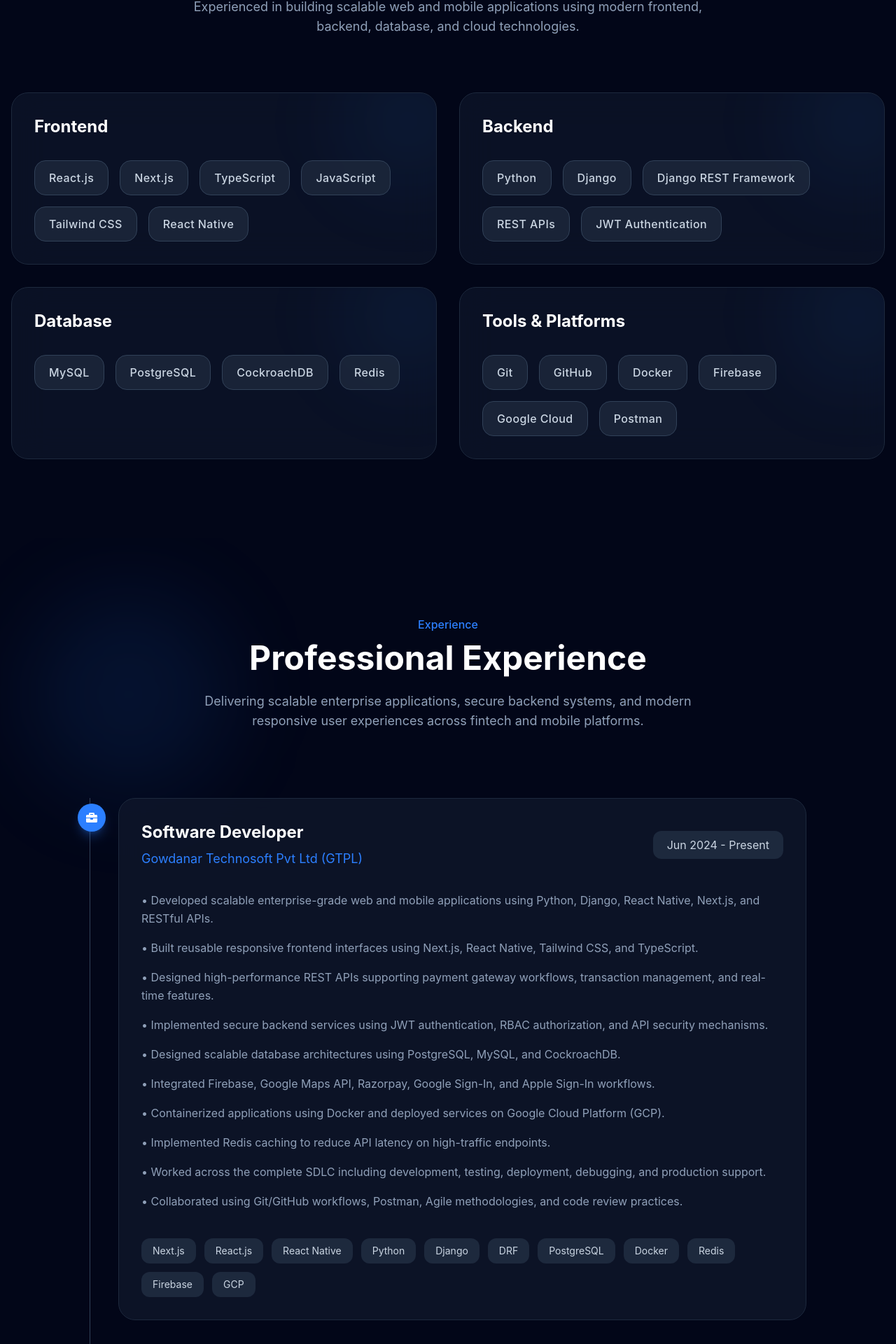
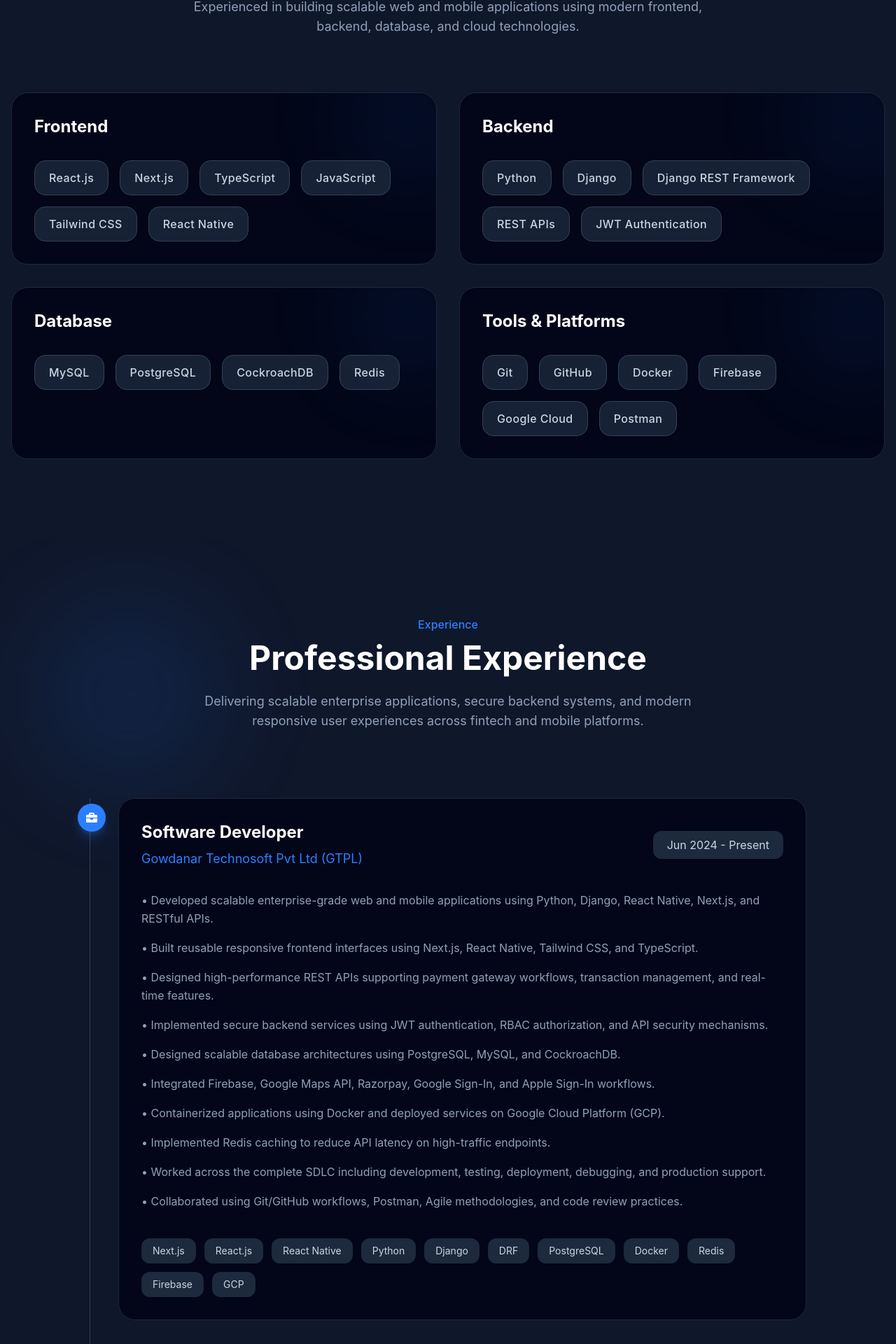
Before and after one commit to RaghuG27/Portfolio-Raghavendra, a Next.js app: page / in a window 1280 px wide. Shown: the part 2294-4214 px from the top of the page at 70% size. Built offline with nearby package versions, Linux system fonts and the light colour scheme.

Commit message:
prevent background blur from blocking social icon clicks

```diff
--- a/src/app/components/Contact.tsx
+++ b/src/app/components/Contact.tsx
@@ -38,7 +38,7 @@
   return (
     <section
       id="contact"
-      className="py-28 px-4 bg-slate-950 relative overflow-hidden"
+      className="py-28 px-4 bg-slate-900 relative overflow-hidden"
     >
       {/* Background Glow */}
       <div className="absolute top-10 right-10 w-72 h-72 bg-blue-500/10 rounded-full blur-3xl"></div>
--- a/src/app/components/Experience.tsx
+++ b/src/app/components/Experience.tsx
@@ -78,7 +78,7 @@
   return (
     <section
       id="experience"
-      className="py-28  px-4 bg-slate-950 relative overflow-hidden"
+      className="py-28  px-4 bg-slate-900 relative overflow-hidden"
     >
       {/* Background Glow */}
       <div className="absolute top-20 left-10 w-72 h-72 bg-blue-500/10 rounded-full blur-3xl"></div>
@@ -130,7 +130,7 @@
               </div>
 
               {/* Card */}
-              <div className="bg-slate-900/80 backdrop-blur-lg border border-slate-800 rounded-3xl p-8 hover:border-blue-500 transition duration-300">
+              <div className="bg-slate-950 backdrop-blur-lg border border-slate-800 rounded-3xl p-8 hover:border-blue-500 transition duration-300">
 
                 {/* Header */}
                 <div className="flex flex-col lg:flex-row lg:items-center lg:justify-between gap-4">
--- a/src/app/components/Hero.tsx
+++ b/src/app/components/Hero.tsx
@@ -14,9 +14,9 @@
     <section className="min-h-screen flex items-center justify-center relative overflow-hidden px-10">
 
       {/* Background Blur */}
-      <div className="absolute top-20 left-10 w-72 h-72 bg-blue-500/20 rounded-full blur-3xl"></div>
+      <div className="absolute top-20 left-10 w-72 h-72 bg-blue-500/20 rounded-full blur-3xl pointer-events-none"></div>
 
-      <div className="absolute bottom-10 right-10 w-72 h-72 bg-purple-500/20 rounded-full blur-3xl"></div>
+      <div className="absolute bottom-10 right-10 w-72 h-72 bg-purple-500/20 rounded-full blur-3xl pointer-events-none"></div>
 
       <div className="container mx-auto">
         <div className="flex flex-col-reverse lg:flex-row items-center justify-between gap-16">
@@ -64,7 +64,7 @@
 
             {/* Buttons */}
             <div className="flex flex-wrap justify-center lg:justify-start gap-4 mt-8">
-              <button className="bg-blue-500 hover:bg-blue-600 cursor-pointer px-7 py-3 rounded-2xl transition duration-300 font-medium" onClick={()=>{
+              <button className="bg-blue-500 hover:bg-blue-600 cursor-pointer px-7 py-3 rounded-2xl transition duration-300 font-medium " onClick={()=>{
               document.getElementById('experience')?.scrollIntoView({
                 behavior: 'smooth',
               });
@@ -79,14 +79,14 @@
                 link.download = "Raghavendra_Gabbur.pdf";
                 link.click();
               }}
-              className="border border-3 border-slate-600 hover:text-blue-500 cursor-pointer hover:border-blue-500 px-7 py-3 rounded-2xl transition duration-300 font-medium"
+              className="border border-3 border-slate-600 hover:text-blue-500 cursor-pointer hover:border-blue-500 px-7 py-3 rounded-2xl transition duration-300 font-medium "
             >
               Download CV
             </button>
             </div>
 
             {/* Social Icons */}
-            <div className="flex justify-center lg:justify-start gap-6 my-10 text-2xl">
+            <div className="flex justify-center lg:justify-start gap-6 my-10 text-2xl ">
               <a
                 href="#"
                 className="text-slate-400 hover:text-blue-500 transition-all duration-300 transform hover:-translate-y-2 hover:scale-125"
@@ -127,7 +127,7 @@
                 width={350}
                 height={350}
                 className="rounded-full object-cover
-                w-[250px] h-[250px]
+                w-[200px] h-[200px]
                 md:w-[350px] md:h-[350px] "
 
               />
--- a/src/app/components/skills.tsx
+++ b/src/app/components/skills.tsx
@@ -53,7 +53,7 @@
   return (
     <section
       id="skills"
-      className="py-28 px-4 bg-slate-950"
+      className="py-28 px-4 bg-slate-900"
     >
       <div className="container mx-auto">
 
@@ -81,7 +81,7 @@
         </motion.div>
 
        {/* Skills Grid */}
-<div className="grid md:grid-cols-2 gap-8">
+<div className="grid md:grid-cols-2 gap-8 ">
 
   {skillCategories.map((category, index) => (
     <motion.div
@@ -97,7 +97,7 @@
         relative
         overflow-hidden
         group
-        bg-slate-900/70
+        bg-slate-950
         backdrop-blur-xl
         border border-slate-800
         rounded-3xl
```
